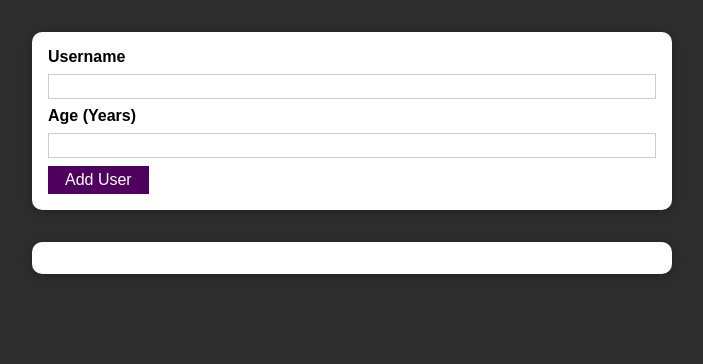
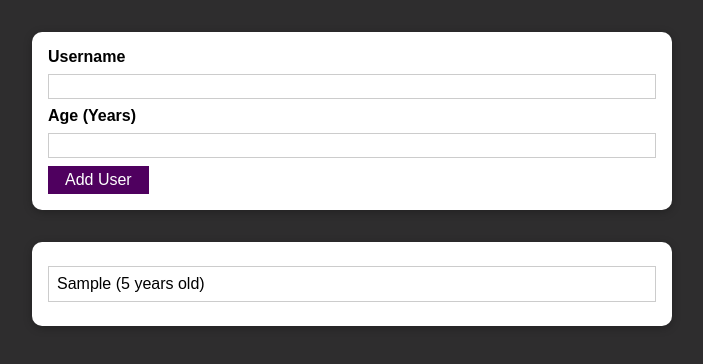
Before and after one commit to Sperthix/Login-React, a React (Create React App) app: page / in a window 1280 px wide. Both pictures are taken after typing "Sample", "5" into the empty fields and a click on the button "Add User". Shown: the top 364 px of the page, without its empty margins (288-991 px from the left). Built offline with nearby package versions, Linux system fonts and the light colour scheme.

Commit message:
displaying existing users

```diff
--- a/src/App.js
+++ b/src/App.js
@@ -1,13 +1,22 @@
-import React from 'react';
+import React, {useState} from 'react';
 
 import AddUser from './components/Users/AddUser';
 import UsersList from './components/Users/UsersList';
 
 function App() {
+
+  const [usersList, setUsersList] = useState([]);
+
+  const addUserHandler = (uName, uAge, key) => {
+    setUsersList((prevUsersList) => {
+      return [...prevUsersList, {name: uName, age: uAge, id: Math.random().toString()}];
+    });
+  };
+
   return (
     <div>
-      <AddUser />
-      <UsersList users={[]} />
+      <AddUser onAddUser={addUserHandler}/>
+      <UsersList users={usersList} />
     </div>
   );
 }
--- a/src/components/Users/AddUser.js
+++ b/src/components/Users/AddUser.js
@@ -11,7 +11,7 @@
   const addUserHandler = (e) => {
     e.preventDefault();
     if ((enteredAge > 0) && (enteredUsername.trim().length > 0)) {
-      console.log(enteredUsername, enteredAge);
+      props.onAddUser(enteredUsername, enteredAge);
       setEnteredAge("");
       setEnteredUsername("");
     }
--- a/src/components/Users/UsersList.js
+++ b/src/components/Users/UsersList.js
@@ -8,7 +8,7 @@
     <Card className={styles.users}>
       <ul>
         {props.users.map((user) => (
-          <li>
+          <li key={user.id}>
             {user.name} ({user.age} years old)
           </li>
         ))}
```
